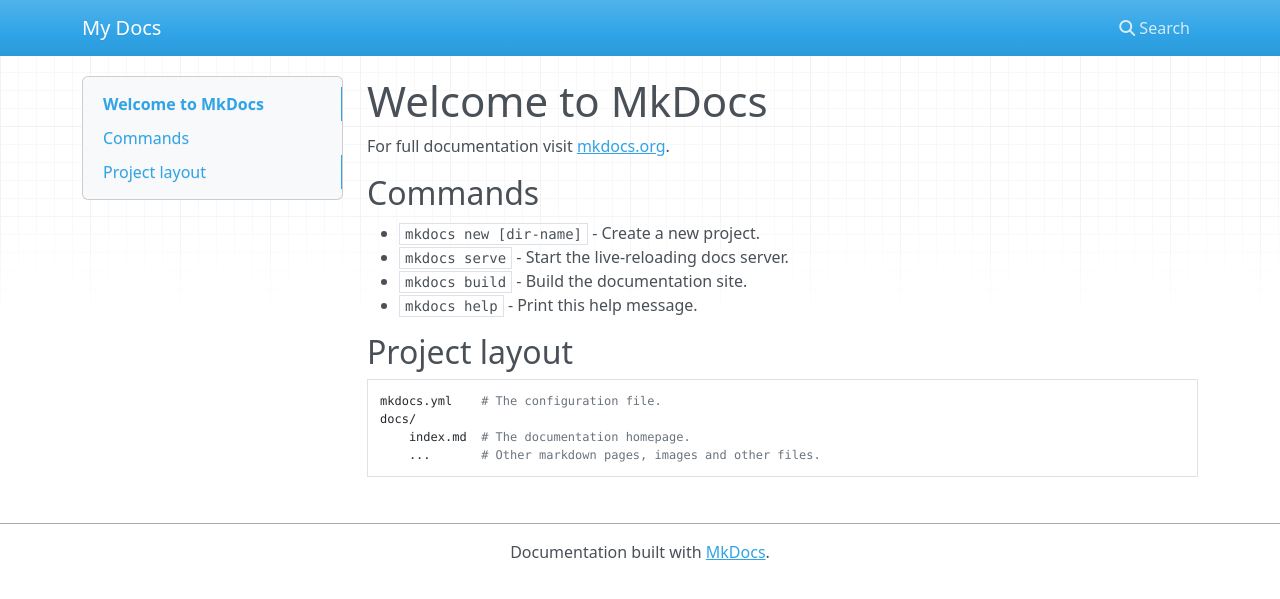
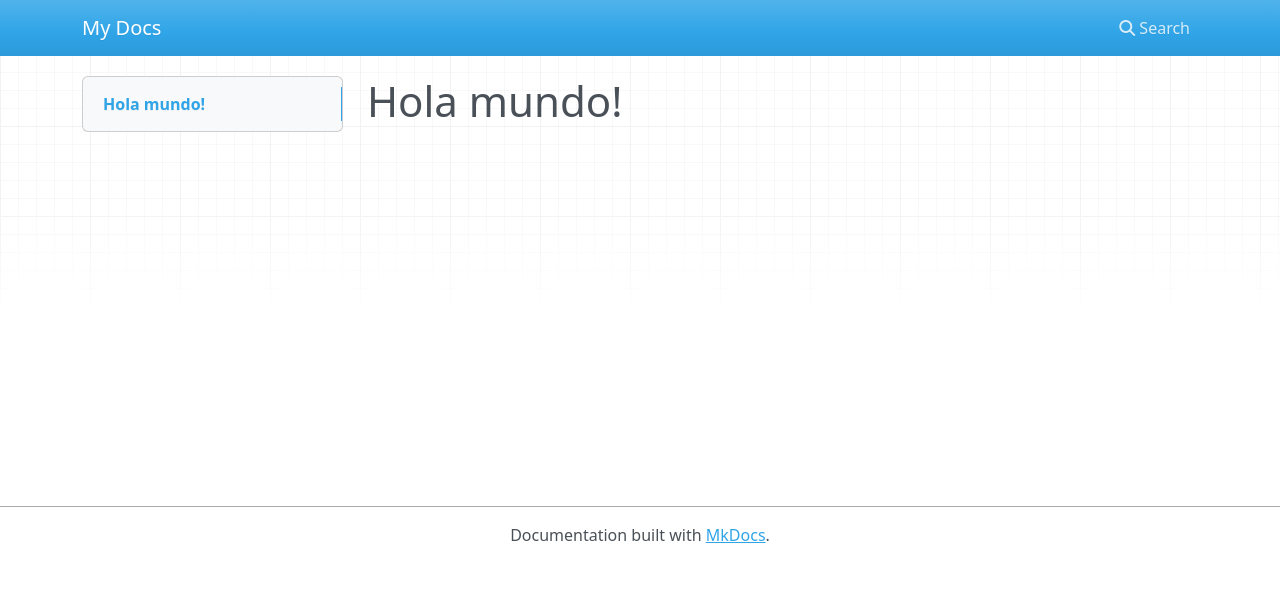
Before and after one commit to elrerag/cursoprog001, an MkDocs documentation site: the page built from docs/index.md, in a window 1280 px wide. Shown: the top 599 px of the page. Built offline with MkDocs 1.6.1, drawn with Linux system fonts in a browser that asks for light colours; nearby versions of some CDN libraries.

```diff
--- a/docs/index.md
+++ b/docs/index.md
@@ -1,17 +1 @@
-# Welcome to MkDocs
-
-For full documentation visit [mkdocs.org](https://mkdocs.org).
-
-## Commands
-
-* `mkdocs new [dir-name]` - Create a new project.
-* `mkdocs serve` - Start the live-reloading docs server.
-* `mkdocs build` - Build the documentation site.
-* `mkdocs help` - Print this help message.
-
-## Project layout
-
-    mkdocs.yml    # The configuration file.
-    docs/
-        index.md  # The documentation homepage.
-        ...       # Other markdown pages, images and other files.
+# Hola mundo!
```
Also changed, not shown: firebase.json (added), 3 other files.
